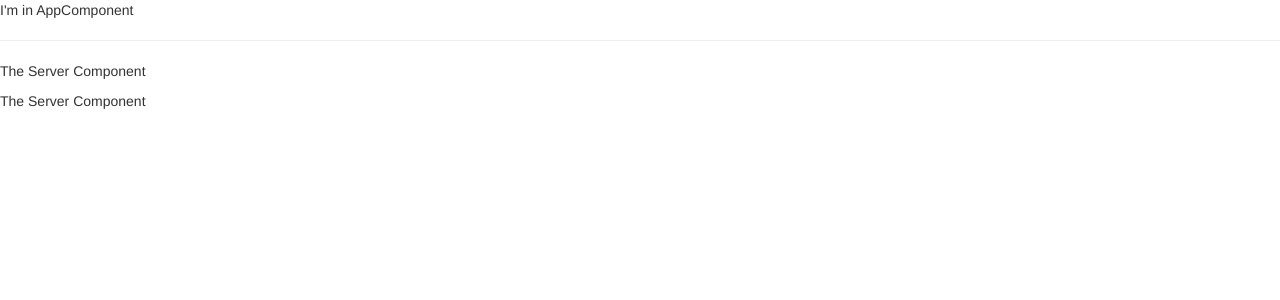
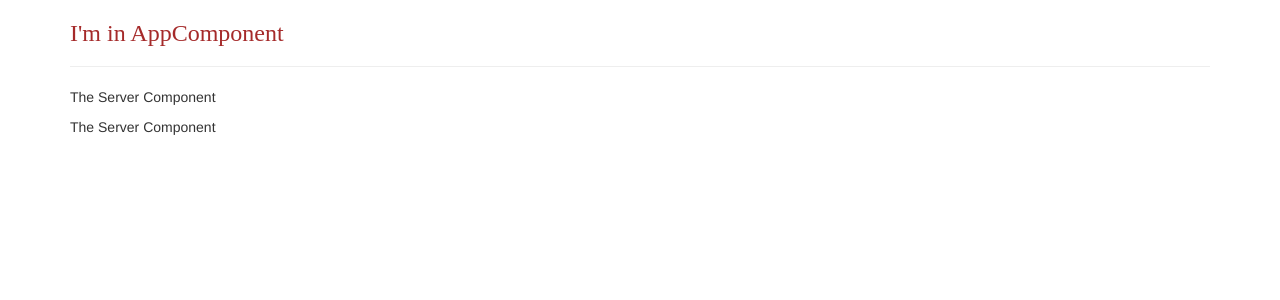
Before and after one commit to listenToRipley/angular, an Angular app in the folder my-first-app/: page / in a window 1280 px wide. Shown: the top 300 px of the page. Built offline with nearby package versions, Linux system fonts and the light colour scheme.

Commit message:
css options

```diff
--- a/my-first-app/src/app/app.component.css
+++ b/my-first-app/src/app/app.component.css
@@ -0,0 +1,3 @@
+h3 {
+  color: darkblue;
+}
--- a/my-first-app/src/app/app.component.html
+++ b/my-first-app/src/app/app.component.html
@@ -1,5 +1,11 @@
 <!-- <input type="text" [(ngModel)]="name">
 <p>{{ name }}</p> -->
-<p>I'm in AppComponent</p>
-<hr>
-<app-servers></app-servers>
+<div class="container">
+  <div class="row">
+    <div class="col-xs-12">
+      <h3>I'm in AppComponent</h3>
+      <hr>
+      <app-servers></app-servers>
+    </div>
+  </div>
+</div>
--- a/my-first-app/src/app/app.component.ts
+++ b/my-first-app/src/app/app.component.ts
@@ -2,7 +2,13 @@
 @Component({
   selector: 'app-root',
   templateUrl: './app.component.html',
-  styleUrls: ['./app.component.css']
+  // styleUrls: ['./app.component.css'] //alternatively
+  styles: [`
+    h3 {
+      color: brown;
+      font-family: ser;
+    }
+  `]
 })
 export class AppComponent {
   name = 'Natalie';
```
Also changed, not shown: 1 other file (tests, documents, lock files or other folders).
